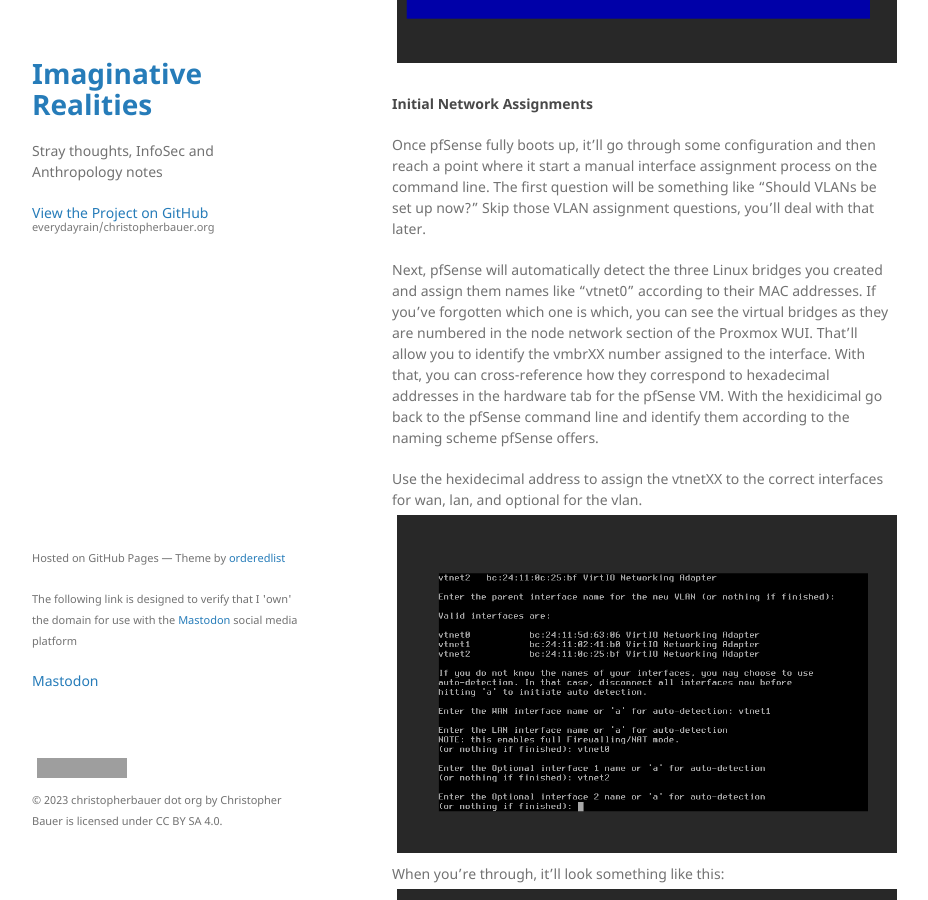
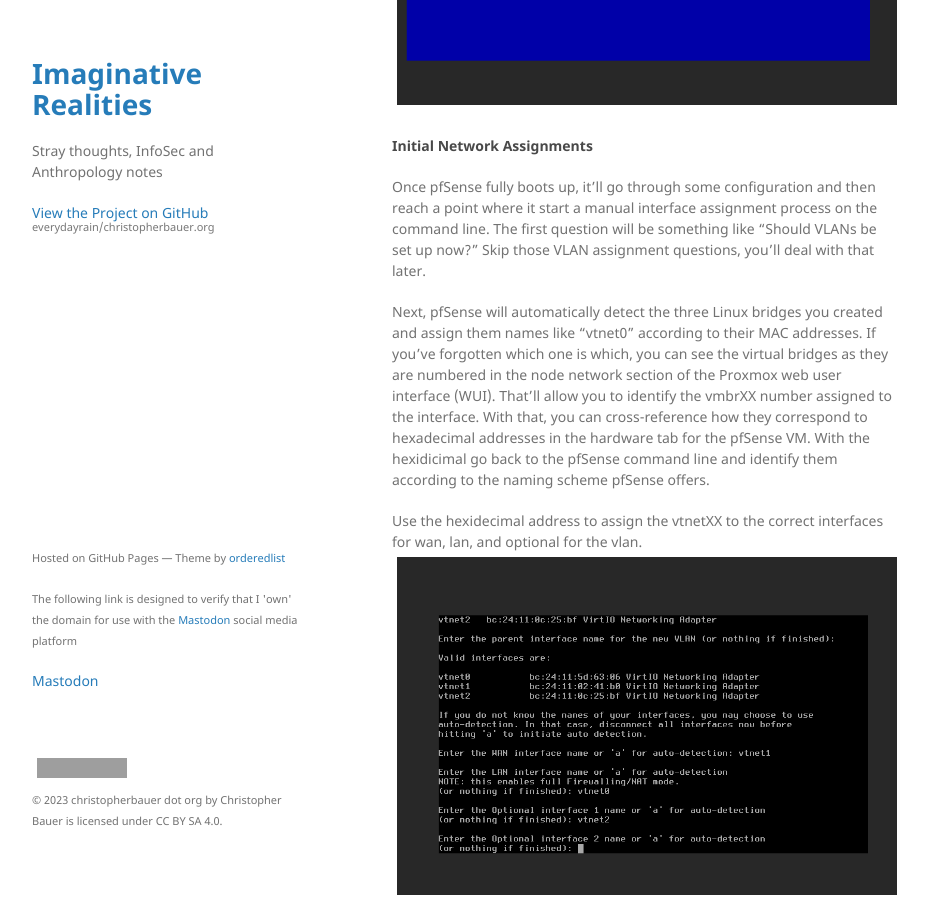
Before and after one commit to everydayrain/christopherbauer.org, a Jekyll site: the page built from _posts/2024-11-08-GOAD-networking.md, in a window 1280 px wide and 900 px high, scrolled down 9778 px. Shown: the whole window, without its empty margins (178-1106 px from the left). Built offline with Jekyll 4.4.1, drawn with Linux system fonts in a browser that asks for light colours; some of the changed text lies outside the part shown; grey boxes are pictures that could not be loaded.

Commit message:
Update 2024-11-08-GOAD-networking.md
Added a disclaimer about theory, WUI acroynm

```diff
--- a/_posts/2024-11-08-GOAD-networking.md
+++ b/_posts/2024-11-08-GOAD-networking.md
@@ -95,7 +95,7 @@
 #### Initial Network Assignments
 Once pfSense fully boots up, it'll go through some configuration and then reach a point where it start a manual interface assignment process on the command line.  The first question will be something like "Should VLANs be set up now?"  Skip those VLAN assignment questions, you'll deal with that later.
 
-Next, pfSense will automatically detect the three Linux bridges you created and assign them names like "vtnet0" according to their MAC addresses.  If you've forgotten which one is which, you can see the virtual bridges as they are numbered in the node network section of the Proxmox WUI.  That'll allow you to identify the vmbrXX number assigned to the interface.  With that, you can cross-reference how they correspond to hexadecimal addresses in the hardware tab for the pfSense VM.  With the hexidicimal go back to the pfSense command line and identify them according to the naming scheme pfSense offers.
+Next, pfSense will automatically detect the three Linux bridges you created and assign them names like "vtnet0" according to their MAC addresses.  If you've forgotten which one is which, you can see the virtual bridges as they are numbered in the node network section of the Proxmox web user interface (WUI).  That'll allow you to identify the vmbrXX number assigned to the interface.  With that, you can cross-reference how they correspond to hexadecimal addresses in the hardware tab for the pfSense VM.  With the hexidicimal go back to the pfSense command line and identify them according to the naming scheme pfSense offers.
 
 Use the hexidecimal address to assign the vtnetXX to the correct interfaces for wan, lan, and optional for the vlan.
 ![](/assets/img/2024-10-21_14-45.png)
```
Also changed, not shown: other parts of _posts/2024-11-08-GOAD-networking.md (+1 -1 lines).
